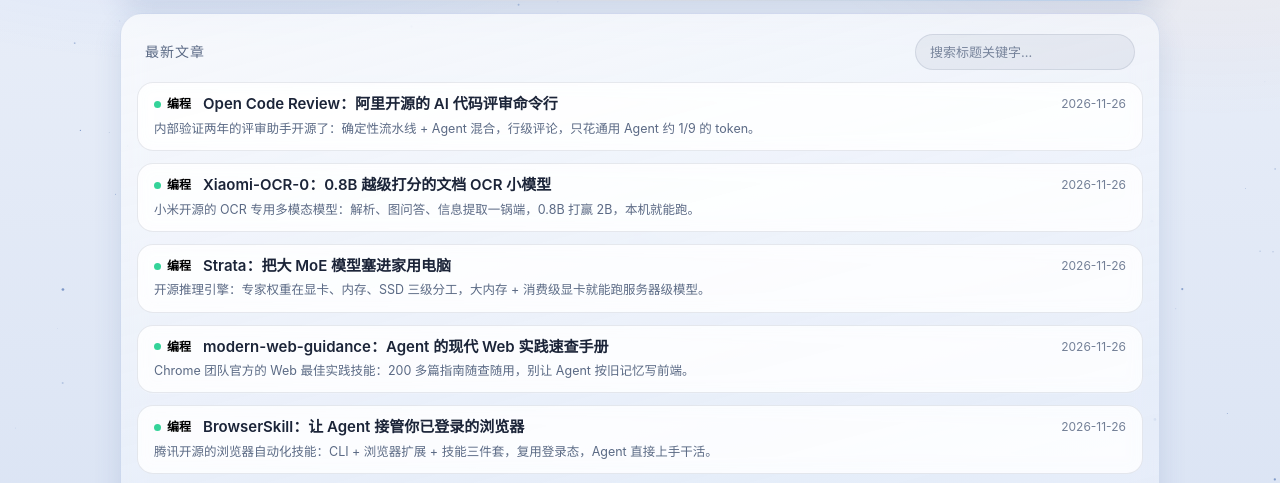
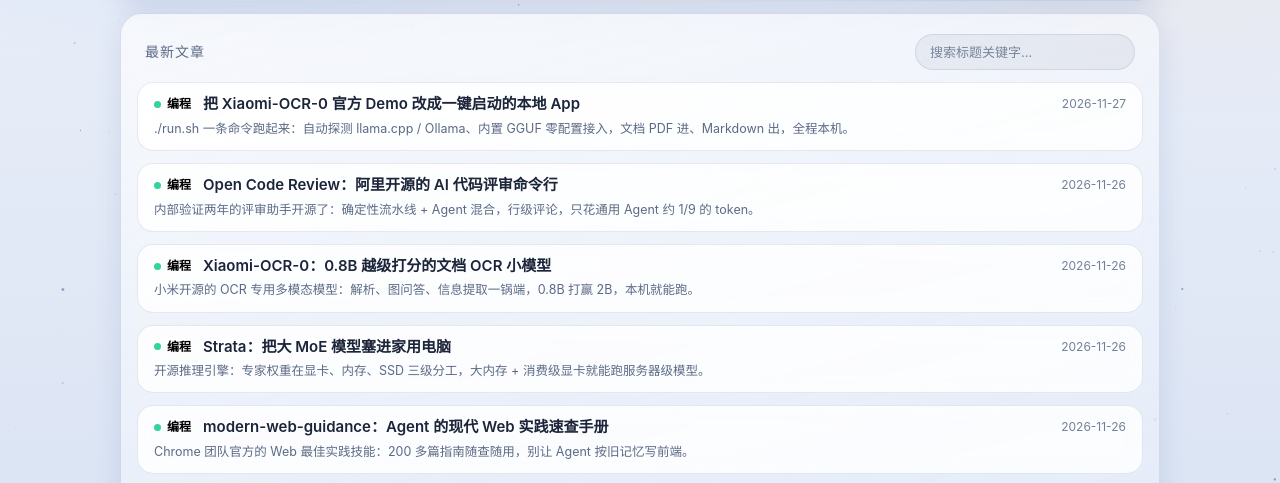
Before and after one commit to mengfei523060/mengfei523060.github.io, a plain HTML site: page blog/index.html in a window 1280 px wide. Shown: the part 275-758 px from the top of the page. Drawn offline with Linux system fonts and the light colour scheme.

Commit message:
Add files via upload

```diff
--- a/blog/index.html
+++ b/blog/index.html
@@ -40,6 +40,12 @@
       </div>
     </div>
     <div class="grid">
+      <a class="card" data-cat="编程" href="posts/2026-11-27-xiaomi-ocr-0-demo-yi-jian-yun-xing.html">
+        <span class="tag"><i></i>编程</span>
+        <h3>把 Xiaomi-OCR-0 官方 Demo 改成一键启动的本地 App</h3>
+        <p>./run.sh 一条命令跑起来：自动探测 llama.cpp / Ollama、内置 GGUF 零配置接入，文档 PDF 进、Markdown 出，全程本机。</p>
+        <time>2026-11-27</time>
+      </a>
       <a class="card" data-cat="编程" href="posts/2026-11-26-open-code-review-jian-jie.html">
         <span class="tag"><i></i>编程</span>
         <h3>Open Code Review：阿里开源的 AI 代码评审命令行</h3>
```
